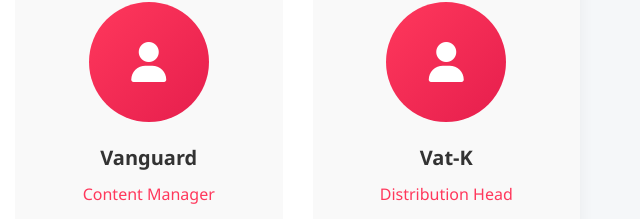
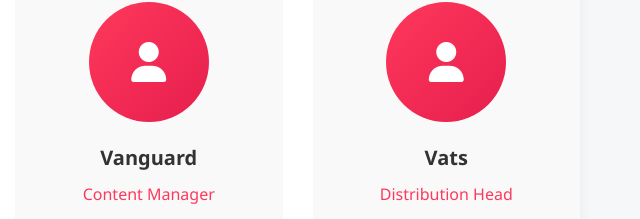
Before and after one commit to SHSSS-org/about_us, a plain HTML site: page index.html in a window 1280 px wide. Shown: the part 2809-3028 px from the top of the page, 640-1280 px from the left. Drawn offline with Linux system fonts and the light colour scheme.

Commit message:
Update index.html

```diff
--- a/index.html
+++ b/index.html
@@ -663,7 +663,7 @@
                     <div class="member-avatar">
                         <i class="fas fa-user"></i>
                     </div>
-                    <h3 class="member-name">Vat-K</h3>
+                    <h3 class="member-name">Vats</h3>
                     <p class="member-role">Distribution Head</p>
                     <p class="member-desc">Ensures all resources are distributed equally and reach everyone.</p>
                 </div>
```
